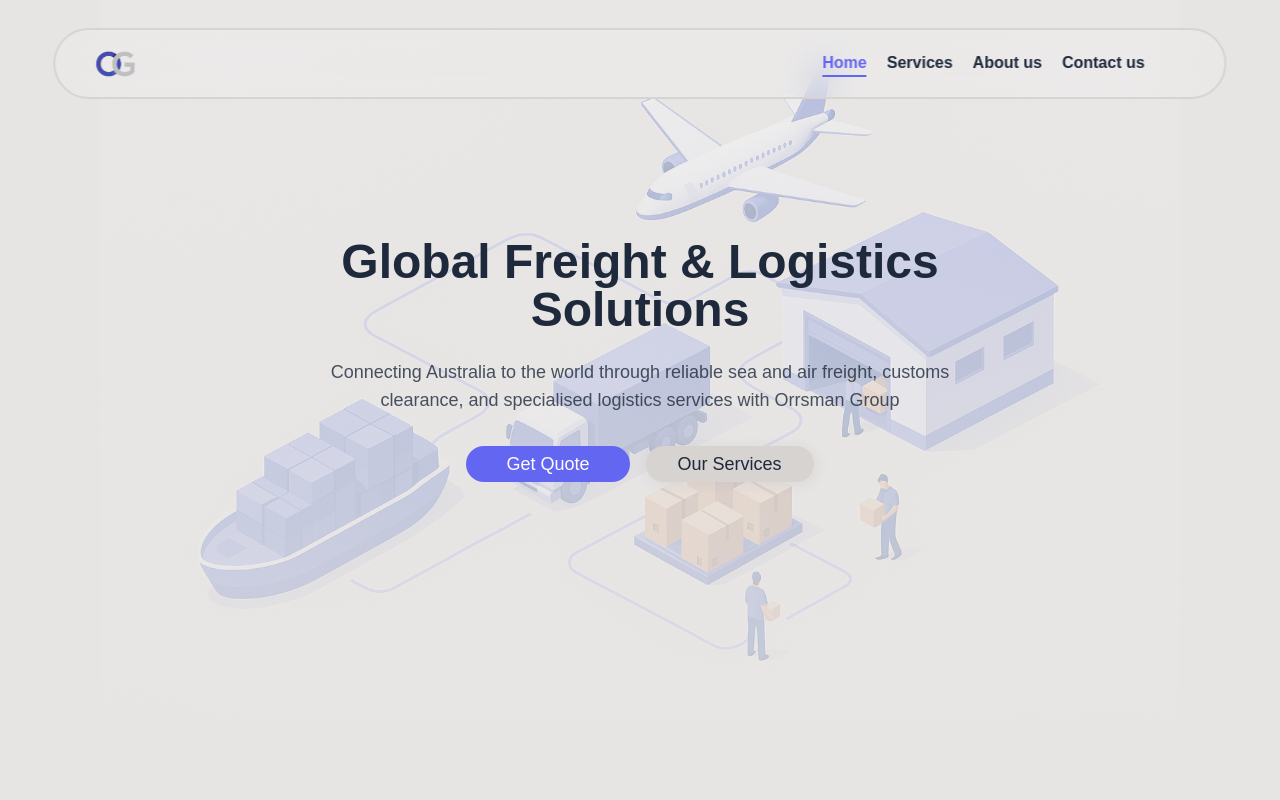
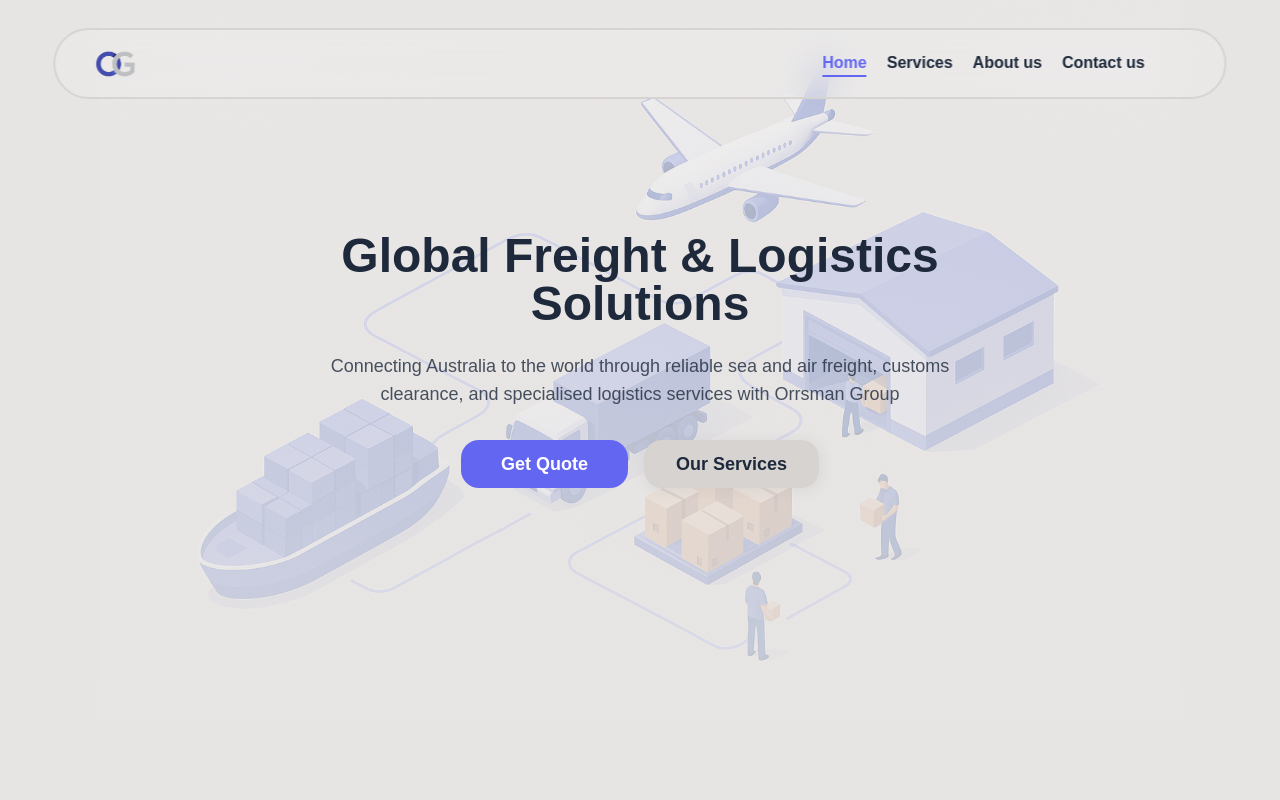
Before and after one commit to Sama2511/OrrsmanGroup, a Next.js app: page / in a window 1280 px wide. Shown: the top 800 px of the page. Built offline with nearby package versions, Linux system fonts and the light colour scheme.

Commit message:
Update HeroSection.tsx

```diff
--- a/components/HeroSection.tsx
+++ b/components/HeroSection.tsx
@@ -26,14 +26,14 @@ export default function HeroSection() {
         </p>
         <div className="flex flex-col items-center justify-center gap-4 sm:flex-row">
           <Link href="/contact">
-            <Button className="bg-primary px-10 py-3 text-base transition md:text-lg">
+            <Button className="bg-primary px-10 py-6 text-base font-semibold transition md:text-lg">
               Get Quote
             </Button>
           </Link>
           <Link href="/services">
             <Button
               variant="outline"
-              className="bg-secondary border-none px-8 py-2 text-base text-[#1e293b] transition md:text-lg"
+              className="bg-secondary border-none px-8 py-6 text-base font-semibold text-[#1e293b] transition md:text-lg"
             >
               Our Services
             </Button>
```
